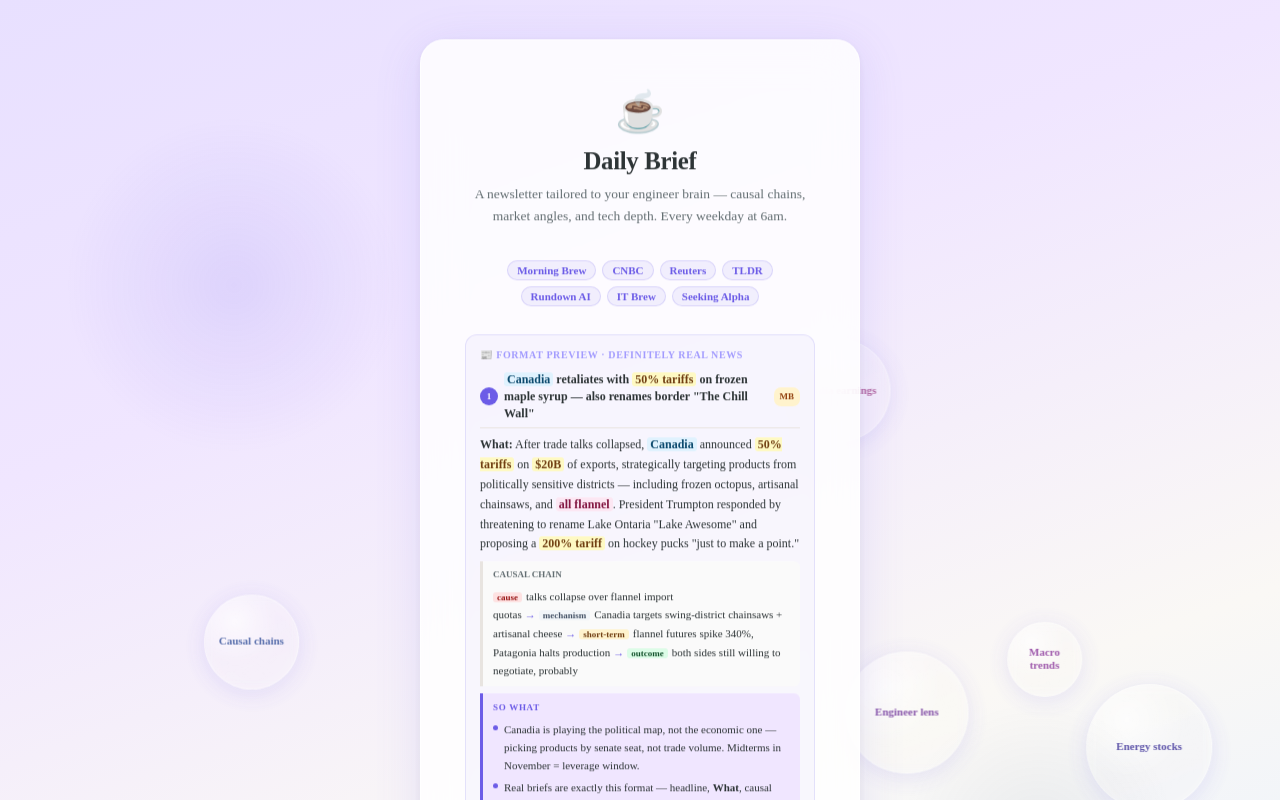
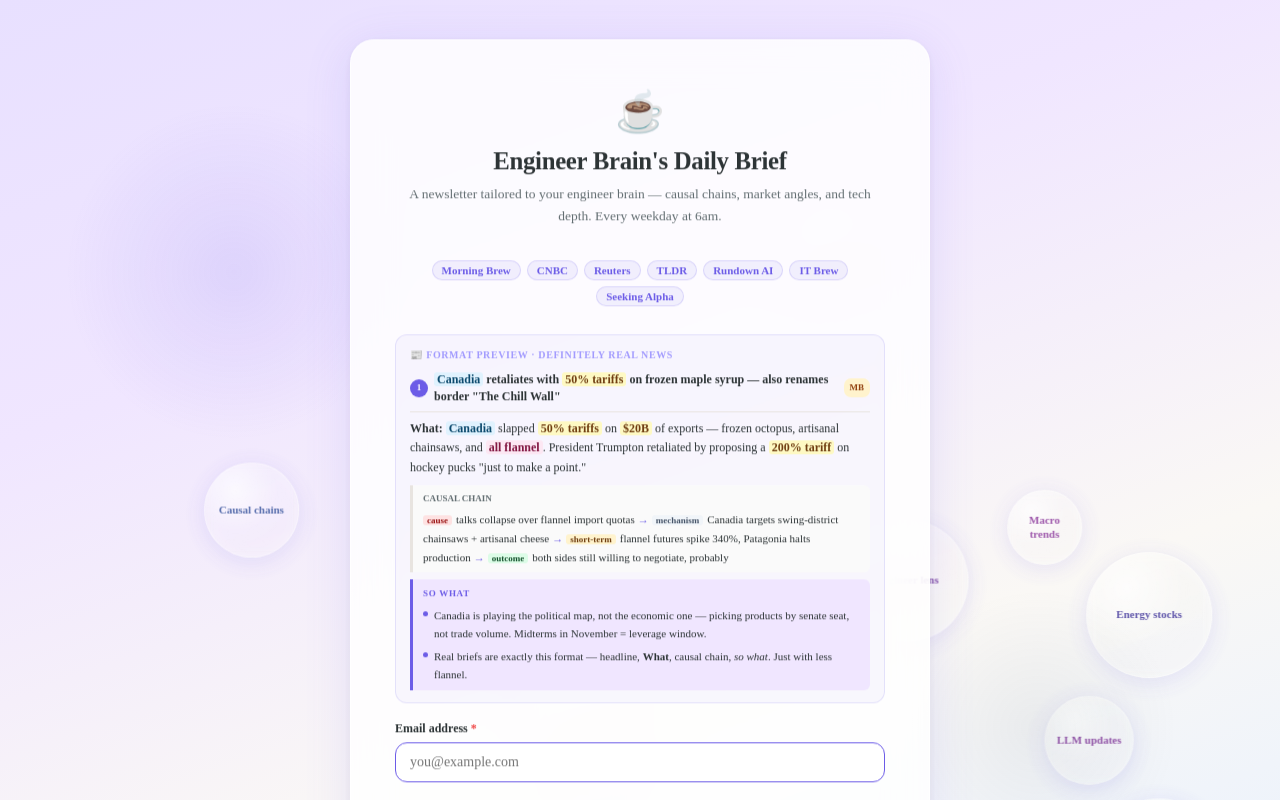
Before and after one commit to anqianqianqi/i-like-reading-news, a Next.js app in the folder personalized-news-agent/web/: page /signup in a window 1280 px wide. Shown: the top 800 px of the page. Built offline with nearby package versions, Linux system fonts and the light colour scheme.

Commit message:
signup: rename to Engineer Brain's Daily Brief, shorter preview text, wider card (580px)

```diff
--- a/personalized-news-agent/web/src/app/signup/page.tsx
+++ b/personalized-news-agent/web/src/app/signup/page.tsx
@@ -178,7 +178,7 @@ export default function SignupPage() {
             borderRadius: 24,
             boxShadow: "0 8px 48px rgba(108,92,231,0.14), 0 2px 8px rgba(0,0,0,0.06)",
             padding: "48px 44px",
-            maxWidth: 440,
+            maxWidth: 580,
             width: "100%",
           }}
         >
@@ -220,7 +220,7 @@ export default function SignupPage() {
                   fontSize: "1.55rem", fontWeight: 900, color: "#2d3436",
                   margin: "0 0 8px", letterSpacing: "-0.3px",
                 }}>
-                  Daily Brief
+                  Engineer Brain&apos;s Daily Brief
                 </h1>
                 <p style={{ color: "#636e72", fontSize: 13.5, lineHeight: 1.65, margin: 0 }}>
                   A newsletter tailored to your engineer brain — causal chains,
@@ -275,11 +275,9 @@ export default function SignupPage() {
 
                   {/* What */}
                   <p style={{ margin: "0 0 7px", fontSize: 12, lineHeight: 1.65 }}>
-                    <strong>What:</strong> After trade talks collapsed, <span style={{ background: "#e0f2fe", color: "#0c4a6e", borderRadius: 3, padding: "0 3px", fontWeight: 700 }}>Canadia</span> announced{" "}
-                    <span style={{ background: "#fef9c3", color: "#713f12", borderRadius: 3, padding: "0 3px", fontWeight: 700 }}>50% tariffs</span> on <span style={{ background: "#fef9c3", color: "#713f12", borderRadius: 3, padding: "0 3px", fontWeight: 700 }}>$20B</span> of exports,
-                    strategically targeting products from politically sensitive districts — including frozen octopus, artisanal chainsaws, and{" "}
-                    <span style={{ background: "#fce7f3", color: "#831843", borderRadius: 3, padding: "0 3px", fontWeight: 700 }}>all flannel</span>.
-                    President Trumpton responded by threatening to rename Lake Ontaria "Lake Awesome" and proposing a <span style={{ background: "#fef9c3", color: "#713f12", borderRadius: 3, padding: "0 3px", fontWeight: 700 }}>200% tariff</span> on hockey pucks "just to make a point."
+                    <strong>What:</strong> <span style={{ background: "#e0f2fe", color: "#0c4a6e", borderRadius: 3, padding: "0 3px", fontWeight: 700 }}>Canadia</span> slapped{" "}
+                    <span style={{ background: "#fef9c3", color: "#713f12", borderRadius: 3, padding: "0 3px", fontWeight: 700 }}>50% tariffs</span> on <span style={{ background: "#fef9c3", color: "#713f12", borderRadius: 3, padding: "0 3px", fontWeight: 700 }}>$20B</span> of exports — frozen octopus, artisanal chainsaws, and <span style={{ background: "#fce7f3", color: "#831843", borderRadius: 3, padding: "0 3px", fontWeight: 700 }}>all flannel</span>.
+                    President Trumpton retaliated by proposing a <span style={{ background: "#fef9c3", color: "#713f12", borderRadius: 3, padding: "0 3px", fontWeight: 700 }}>200% tariff</span> on hockey pucks "just to make a point."
                   </p>
 
                   {/* Causal chain */}
```
